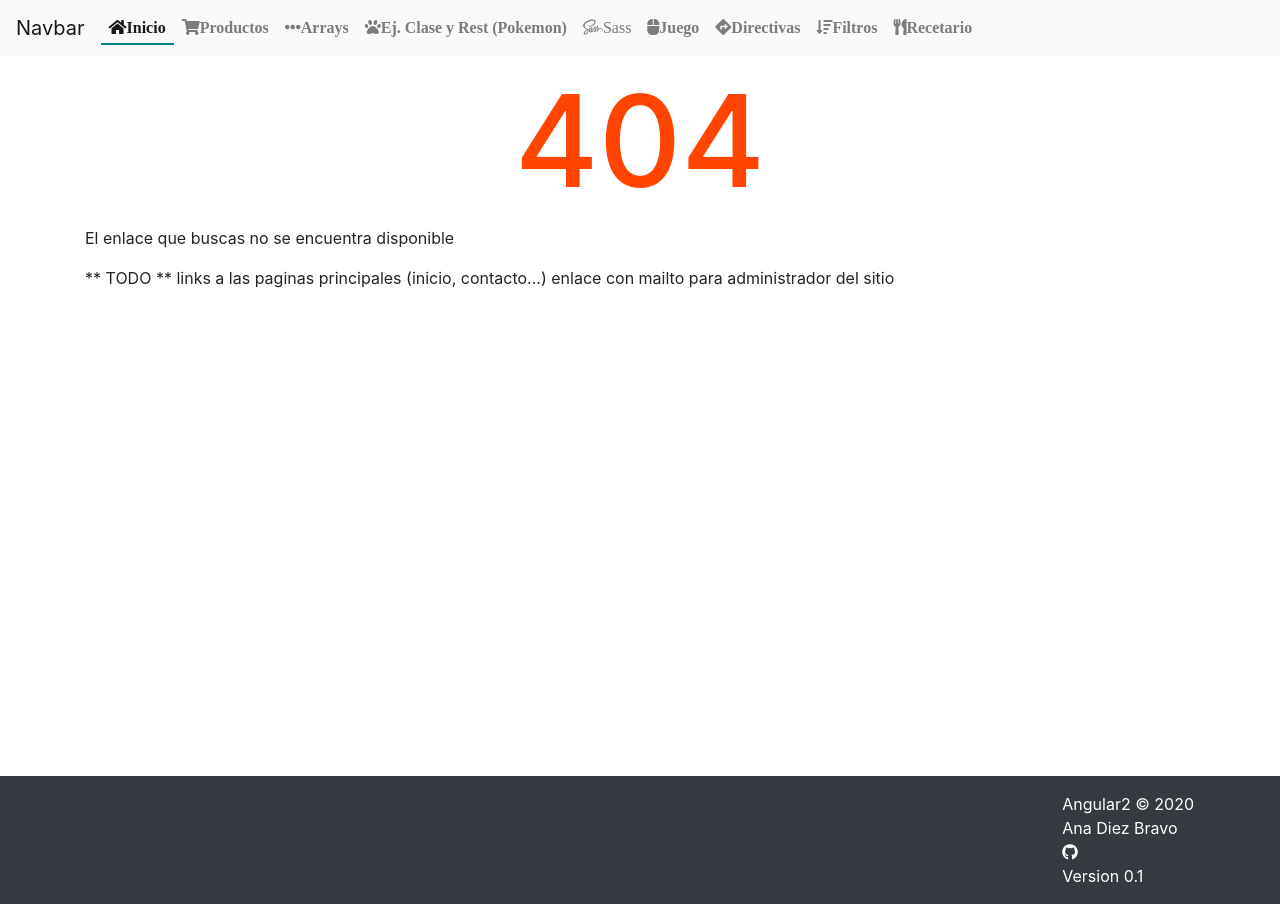
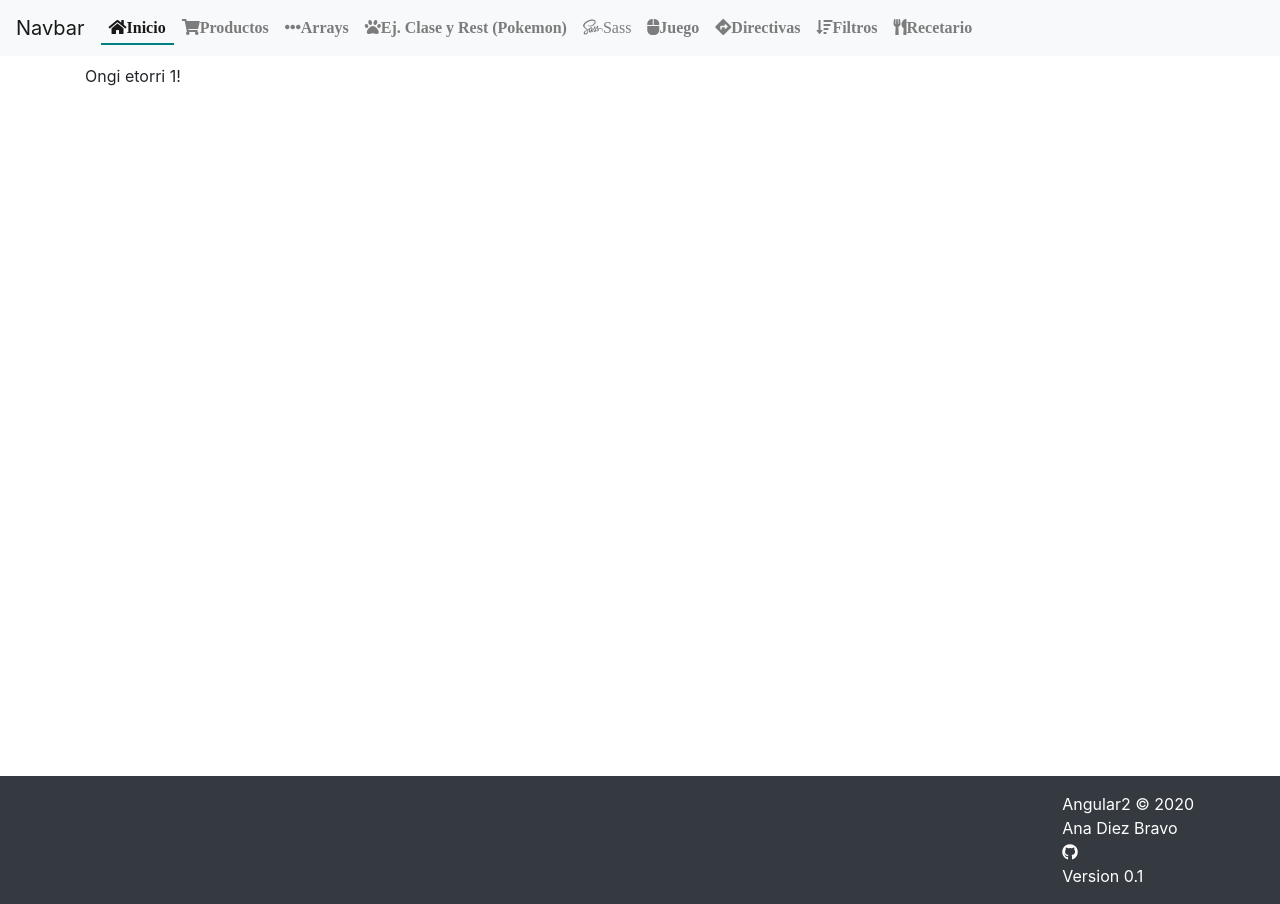
Before and after one commit to ana-db/angularApp, an Angular app: page /saludar/1 in a window 1280 px wide. Built offline with nearby package versions, Linux system fonts and the light colour scheme.

Commit message:
enviamos un parámetro en la url

```diff
--- a/src/app/app-routing.module.ts
+++ b/src/app/app-routing.module.ts
@@ -10,6 +10,7 @@ import { DirectivasComponent } from './paginas/directivas/directivas.component';
 import { FiltrosComponent } from './paginas/filtros/filtros.component';
 import { RecetarioComponent } from './paginas/recetario/recetario.component';
 import { Error404Component } from './paginas/error404/error404.component';
+import { SaludarComponent } from './paginas/saludar/saludar.component';
 
 /**
  * Definir las rutas de la app de angular
@@ -25,6 +26,8 @@ const routes: Routes = [
   {path: 'directivas', component: DirectivasComponent},
   {path: 'filtros', component: FiltrosComponent},
   {path: 'recetario', component: RecetarioComponent},
+  // :pNombre los : sirven para indicar que es un parámetro
+  {path: 'saludar/:pNombre', component: SaludarComponent}, //vamos a pasar un parámetro en la url
   {path: '**', component: Error404Component} //llega a esta pagina si hay algún error
 ];
 
--- a/src/app/app.module.ts
+++ b/src/app/app.module.ts
@@ -21,7 +21,8 @@ import { SubrayarDirective } from './directivas/subrayar.directive';
 import { AnimalesPipe } from './pipes/animales.pipe';
 import { RecetarioComponent } from './paginas/recetario/recetario.component';
 import { BuscadorRecetasPipe } from './pipes/buscador-recetas.pipe';
-import { Error404Component } from './paginas/error404/error404.component';    //módulo para llamadas por http
+import { Error404Component } from './paginas/error404/error404.component';
+import { SaludarComponent } from './paginas/saludar/saludar.component';    //módulo para llamadas por http
 
 @NgModule({
   declarations: [
@@ -42,7 +43,8 @@ import { Error404Component } from './paginas/error404/error404.component';    //
     AnimalesPipe,
     RecetarioComponent,
     BuscadorRecetasPipe,
-    Error404Component
+    Error404Component,
+    SaludarComponent
   ],
   imports: [
     BrowserModule,
--- /dev/null
+++ b/src/app/paginas/saludar/saludar.component.html
@@ -0,0 +1 @@
+<p>Ongi etorri {{nombre}}!</p>
--- /dev/null
+++ b/src/app/paginas/saludar/saludar.component.ts
@@ -0,0 +1,32 @@
+import { Component, OnInit } from '@angular/core';
+import { ActivatedRoute } from '@angular/router';
+
+@Component({
+  selector: 'app-saludar',
+  templateUrl: './saludar.component.html',
+  styleUrls: ['./saludar.component.scss']
+})
+export class SaludarComponent implements OnInit {
+
+  nombre: string;
+
+  constructor(private route: ActivatedRoute) {
+
+    console.trace('SaludarComponent constructor');
+
+    this.nombre = '';
+    this.route.params.subscribe( params => this.nombre = params.pNombre ); //params devuelve un observable --> nos tenemos que subscribir
+    /*lo desplegamos para depurar mejor:
+    this.route.params.subscribe( params => {
+      return this.nombre = params['pNombre'];
+    });
+    */
+
+  } //fin constructor
+
+
+  ngOnInit() {
+    console.trace('SaludarComponent ngOnInit');
+  } //fin ngOnInit
+
+} //fin SaludarComponent
```
Also changed, not shown: src/app/paginas/saludar/saludar.component.scss (added).
